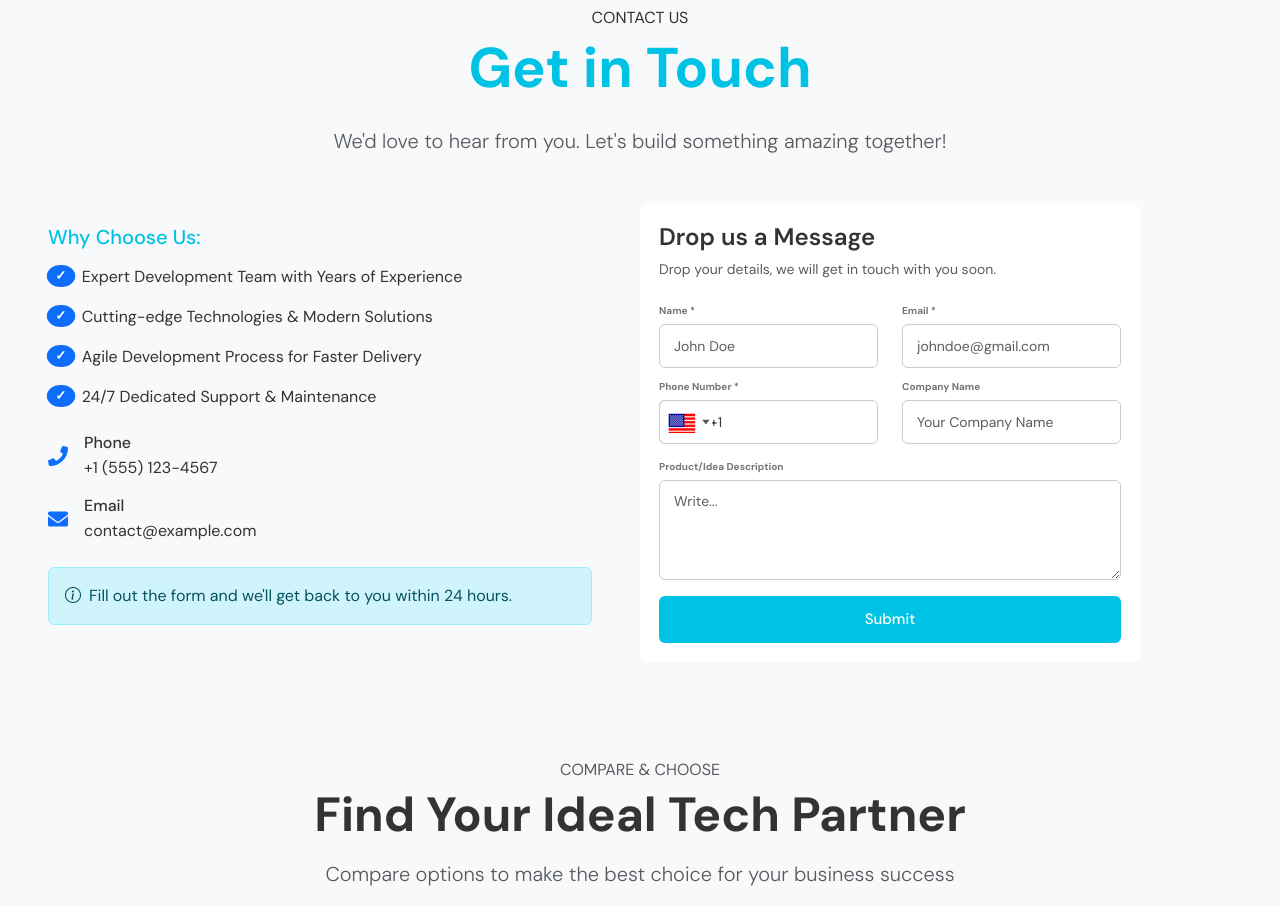
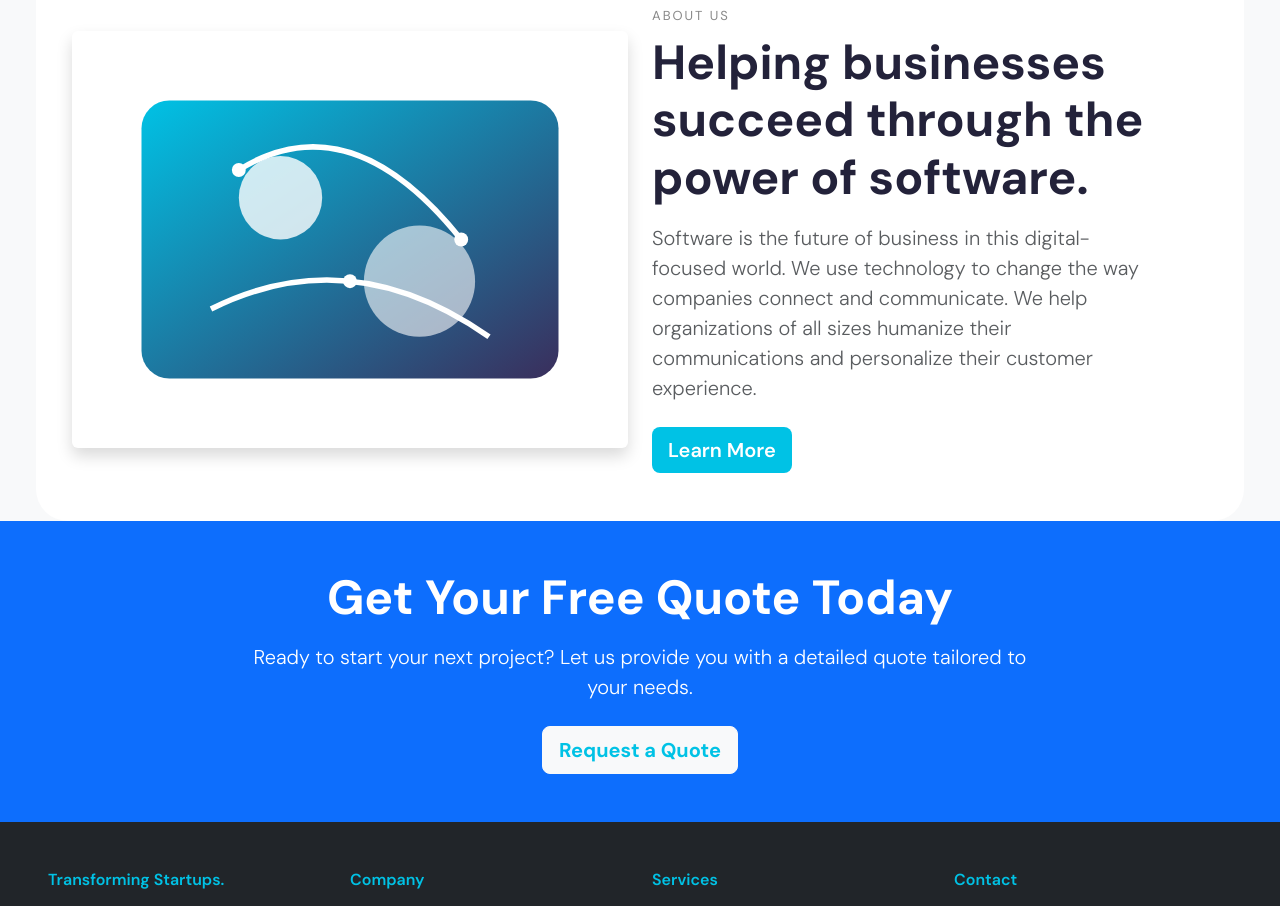
Before and after one commit to eazisols-asad/eazisols_frontend, a Next.js app: page / in a window 1280 px wide. Shown: the part 1880-2786 px from the top of the page. Built offline with nearby package versions, Linux system fonts and the light colour scheme.

Commit message:
add CTA saction

```diff
--- /dev/null
+++ b/src/app/components/AboutSection.js
@@ -0,0 +1,55 @@
+import React from 'react';
+import { Container, Row, Col, Button } from 'react-bootstrap';
+
+export default function AboutSection() {
+  return (
+    <section className="">
+      <Container>
+        <Row className="align-items-center bg-white rounded-5 p-4 pt-5 pb-5">
+        <Col lg={6} className="text-center">
+            {/* You can replace this SVG with your own image if you want */}
+            <svg
+              viewBox="0 0 400 300"
+              className="img-fluid rounded shadow"
+
+            >
+              <defs>
+                <linearGradient id="grad1" x1="0%" y1="0%" x2="100%" y2="100%">
+                  <stop offset="0%" stopColor="#00C2E5" />
+                  <stop offset="100%" stopColor="#3a2e5c" />
+                </linearGradient>
+              </defs>
+              <rect x="50" y="50" width="300" height="200" fill="url(#grad1)" rx="20" />
+              <circle cx="150" cy="120" r="30" fill="white" opacity="0.8" />
+              <circle cx="250" cy="180" r="40" fill="white" opacity="0.6" />
+              <path d="M120 100 Q200 50 280 150" stroke="white" strokeWidth="4" fill="none" />
+              <path d="M100 200 Q200 150 300 220" stroke="white" strokeWidth="4" fill="none" />
+              <circle cx="120" cy="100" r="5" fill="white" />
+              <circle cx="280" cy="150" r="5" fill="white" />
+              <circle cx="200" cy="180" r="5" fill="white" />
+            </svg>
+          </Col>
+          <Col lg={6} className="mb-4 mb-lg-0">
+            <div className="about-label mb-2 text-uppercase" style={{ letterSpacing: 2, fontSize: 13, color: '#888' }}>
+              About Us
+            </div>
+            <h2 className="display-5 fw-bold mb-3" style={{ color: '#23223a', lineHeight: 1.2 }}>
+              Helping businesses <span className="about-highlight">succeed</span> through the <span className="about-highlight">power of software</span>.
+            </h2>
+            <p className="lead text-muted mb-4" style={{ maxWidth: 500 }}>
+              Software is the future of business in this digital-focused world. We use technology to change the way companies connect and communicate. We help organizations of all sizes humanize their communications and personalize their customer experience.
+            </p>
+            <Button
+              variant="primary"
+              size="lg"
+              style={{ backgroundColor: '#00C2E5', border: 'none', borderRadius: 8, fontWeight: 600 }}
+            >
+              Learn More
+            </Button>
+          </Col>
+
+        </Row>
+      </Container>
+    </section>
+  );
+}
--- /dev/null
+++ b/src/app/components/CTASection.js
@@ -0,0 +1,26 @@
+import React from 'react';
+import { Container, Row, Col, Button } from 'react-bootstrap';
+
+export default function CTASection() {
+  return (
+    <section className="py-5 bg-primary text-white cta-section">
+      <Container>
+        <Row className="align-items-center text-center">
+          <Col lg={8} className="mx-auto">
+            <h2 className="display-5 fw-bold mb-3">Get Your Free Quote Today</h2>
+            <p className="lead mb-4">
+              Ready to start your next project? Let us provide you with a detailed quote tailored to your needs.
+            </p>
+            <Button
+              variant="light"
+              size="lg"
+              style={{ color: '#00C2E5', fontWeight: 700, borderRadius: 8 }}
+            >
+              Request a Quote
+            </Button>
+          </Col>
+        </Row>
+      </Container>
+    </section>
+  );
+}
--- a/src/app/page.js
+++ b/src/app/page.js
@@ -20,6 +20,8 @@ import HeroSection from "./components/HeroSection";
 import InTouch from "./components/InTouch";
 import WaterfallProcess from "./components/WaterfallProcess";
 import LogoSection from "./components/LogoSection";
+import AboutSection from "./components/AboutSection";
+import CTASection from "./components/CTASection";
 
 const faqs = [
   {
@@ -87,16 +89,18 @@ export default function Home() {
       <LogoSection />
       {/* <ProcessTimeline /> */}
       <WaterfallProcess />
-      <InTouch />
-      <ComparisonSection />
-      <ChallengesSection />
-      <StatsSection />
+      <AboutSection />
+      <CTASection />
+      {/* <InTouch /> */}
+      {/* <ComparisonSection /> */}
+      {/* <ChallengesSection /> */}
+      {/* <StatsSection /> */}
 
       {/* FAQ Section */}
-      <FAQSection faqs={faqs} title="Frequently Asked Questions" />
+      {/* <FAQSection faqs={faqs} title="Frequently Asked Questions" /> */}
 
       {/* CTA Section */}
-      <section className="py-5 bg-primary text-white">
+      {/* <section className="py-5 bg-primary text-white">
         <Container>
           <Row className="text-center">
             <Col>
@@ -111,7 +115,7 @@ export default function Home() {
             </Col>
           </Row>
         </Container>
-      </section>
+      </section> */}
     </div>
   );
 }
```
